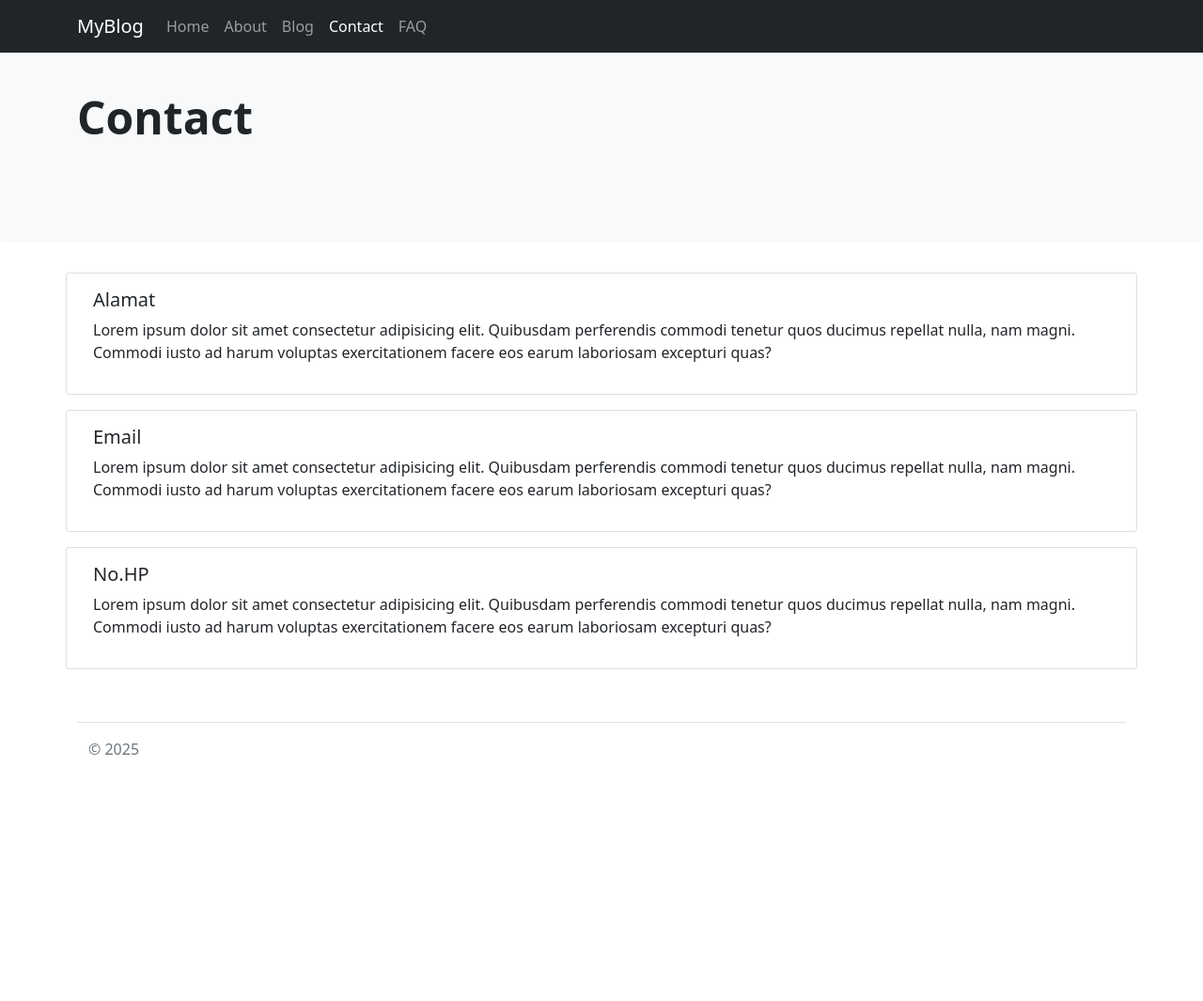
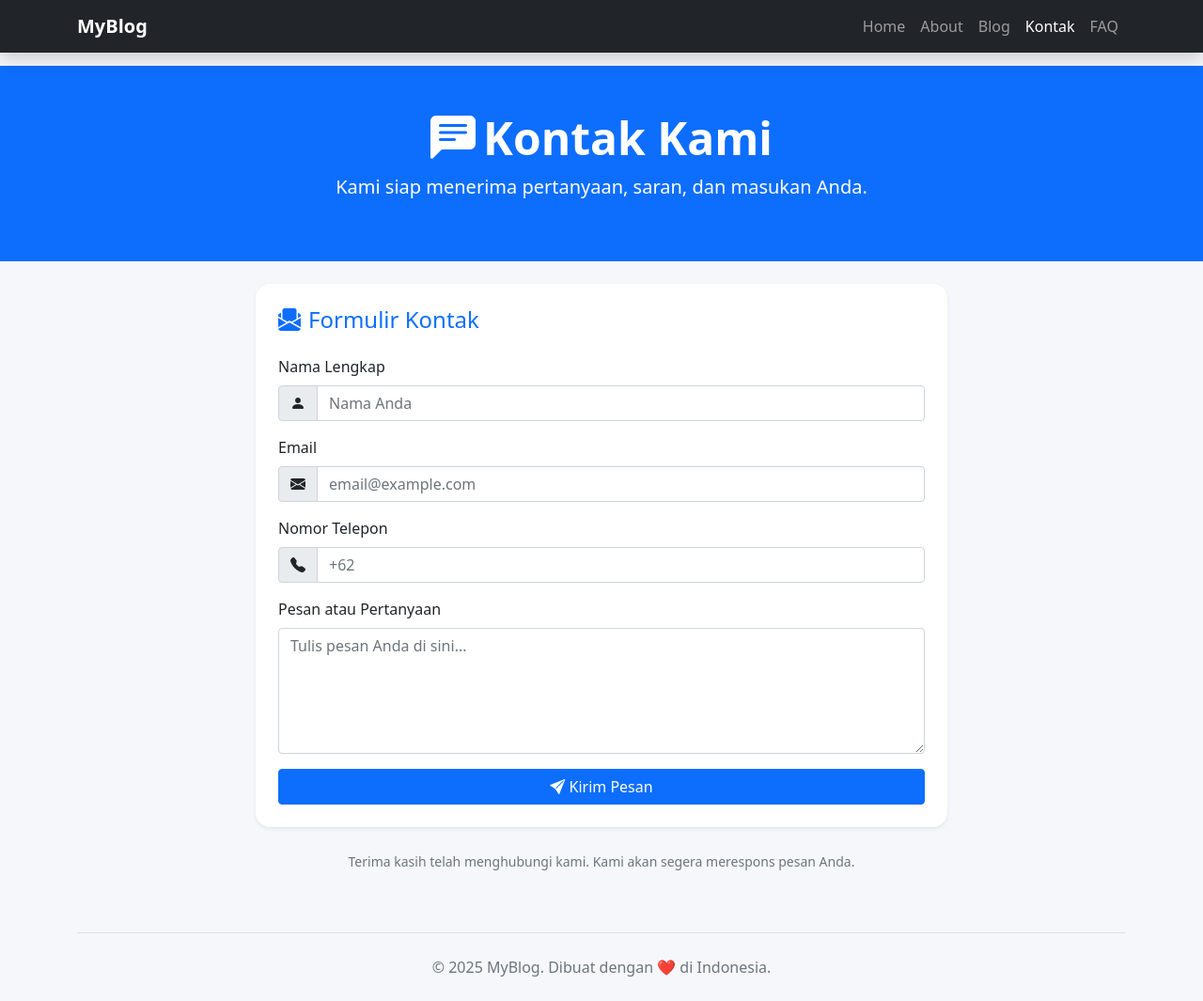
Before and after one commit to amanbd04/project3, a CodeIgniter 4 app: the page made by app/Views/contact.php in a window 1280 px wide. Shown: the whole page at 94% size. Before the commit the page ends 803 px from the top, so only its background shows below. Run offline with PHP 8.4 and a stand-in for CodeIgniter, Linux system fonts and the light colour scheme; the template is opened without the code that fills it, so the values that code supplies are empty; some libraries are stand-ins or nearby versions.

Commit message:
"update kontak pengiriman ke email"  "mulai dari contact, page, KontakModel, dan routes serta controller"

```diff
--- a/app/Views/admin/navbar.php
+++ b/app/Views/admin/navbar.php
@@ -1,6 +1,6 @@
     <nav class="navbar navbar-expand-md navbar-dark fixed-top bg-dark">
         <div class="container">
-            <a class="navbar-brand" href="<?= base_url() ?>">MyBlog</a>
+            <a class="navbar-brand" href="<?= base_url() ?>">Halaman Belajar</a>
             <button class="navbar-toggler" type="button" data-bs-toggle="collapse" data-bs-target="#navbarNav" aria-controls="navbarNav" aria-expanded="false" aria-label="Toggle navigation">
                 <span class="navbar-toggler-icon"></span>
             </button>
--- a/app/Views/contact.php
+++ b/app/Views/contact.php
@@ -1,88 +1,126 @@
-
 <!DOCTYPE html>
-<html lang="en">
+<html lang="id">
 
 <head>
 	<meta charset="UTF-8">
 	<meta name="viewport" content="width=device-width, initial-scale=1.0">
-	<title>MyBlog</title>
+	<title>Kontak Kami - MyBlog</title>
 
 	<!-- Bootstrap CSS -->
-	<link rel="stylesheet" href="<?= base_url('css/bootstrap.min.css') ?>" />
+	<link rel="stylesheet" href="<?= base_url('css/bootstrap.min.css') ?>">
+	<!-- Bootstrap Icons -->
+	<link rel="stylesheet" href="https://cdn.jsdelivr.net/npm/bootstrap-icons@1.10.5/font/bootstrap-icons.css">
+	<style>
+		body {
+			background: #f5f7fa;
+			padding-top: 70px;
+		}
+
+		.card {
+			border: none;
+			border-radius: 1rem;
+		}
+
+		.card-body {
+			background-color: #ffffff;
+			border-radius: 1rem;
+		}
+
+		.form-control:focus {
+			border-color: #0d6efd;
+			box-shadow: 0 0 0 0.2rem rgba(13, 110, 253, 0.25);
+		}
+	</style>
 </head>
 
 <body>
 
-	<nav class="navbar navbar-expand-md navbar-dark fixed-top bg-dark">
+	<nav class="navbar navbar-expand-md navbar-dark bg-dark fixed-top shadow">
 		<div class="container">
-			<a class="navbar-brand" href="<?= base_url() ?>">MyBlog</a>
-			<button class="navbar-toggler" type="button" data-bs-toggle="collapse" data-bs-target="#navbarNav" aria-controls="navbarNav" aria-expanded="false" aria-label="Toggle navigation">
+			<a class="navbar-brand fw-bold" href="<?= base_url() ?>">MyBlog</a>
+			<button class="navbar-toggler" type="button" data-bs-toggle="collapse" data-bs-target="#navbarNav">
 				<span class="navbar-toggler-icon"></span>
 			</button>
 			<div class="collapse navbar-collapse" id="navbarNav">
-				<ul class="navbar-nav">
-					<li class="nav-item">
-						<a class="nav-link" href="<?= base_url() ?>">Home</a>
-					</li>
-					<li class="nav-item">
-						<a class="nav-link" href="<?= base_url('about') ?>">About</a>
-					</li>
-					<li class="nav-item">
-						<a class="nav-link" href="<?= base_url('post') ?>">Blog</a>
-					</li>
-					<li class="nav-item">
-						<a class="nav-link active" aria-current="page" href="<?= base_url('contact') ?>">Contact</a>
-					</li>
-					<li class="nav-item">
-						<a class="nav-link" href="<?= base_url('faqs') ?>">FAQ</a>
-					</li>
+				<ul class="navbar-nav ms-auto">
+					<li class="nav-item"><a class="nav-link" href="<?= base_url() ?>">Home</a></li>
+					<li class="nav-item"><a class="nav-link" href="<?= base_url('about') ?>">About</a></li>
+					<li class="nav-item"><a class="nav-link" href="<?= base_url('post') ?>">Blog</a></li>
+					<li class="nav-item"><a class="nav-link active" href="<?= base_url('contact') ?>">Kontak</a></li>
+					<li class="nav-item"><a class="nav-link" href="<?= base_url('faqs') ?>">FAQ</a></li>
 				</ul>
 			</div>
 		</div>
 	</nav>
 
-	<div class="p-5 mb-4 bg-light rounded-3">
-      <div class="container py-5">
-        <h1 class="display-5 fw-bold">Contact</h1>
-
+	<!-- Header -->
+	<div class="bg-primary text-white text-center py-5 mb-4">
+		<div class="container">
+			<h1 class="display-5 fw-bold"><i class="bi bi-chat-left-text-fill me-2"></i>Kontak Kami</h1>
+			<p class="lead">Kami siap menerima pertanyaan, saran, dan masukan Anda.</p>
 		</div>
 	</div>
 
+	<!-- Form Kontak -->
 	<div class="container">
-		<div class="row">
-			<div class="col-md-12 my-2 card">
-				<div class="card-body">
-					<h5 class="h5">Alamat</h5>
-					<p>Lorem ipsum dolor sit amet consectetur adipisicing elit. Quibusdam perferendis commodi tenetur quos ducimus repellat nulla, nam magni. Commodi iusto ad harum voluptas exercitationem facere eos earum laboriosam excepturi quas?</p>
+		<div class="row justify-content-center">
+			<div class="col-md-8">
+				<?php if (session()->getFlashdata('message')): ?>
+					<div class="alert alert-success alert-dismissible fade show" role="alert">
+						<i class="bi bi-check-circle-fill me-1"></i><?= session()->getFlashdata('message') ?>
+						<button type="button" class="btn-close" data-bs-dismiss="alert" aria-label="Close"></button>
+					</div>
+				<?php endif; ?>
+
+				<div class="card shadow-sm">
+					<div class="card-body p-4">
+						<h4 class="mb-4 text-primary"><i class="bi bi-envelope-paper-fill me-2"></i>Formulir Kontak</h4>
+						<form action="<?= base_url('/kirim') ?>" method="post">
+							<div class="mb-3">
+								<label for="nama" class="form-label">Nama Lengkap</label>
+								<div class="input-group">
+									<span class="input-group-text"><i class="bi bi-person-fill"></i></span>
+									<input type="text" class="form-control" id="nama" name="nama" placeholder="Nama Anda" required>
 								</div>
 							</div>
-			<div class="col-md-12 my-2 card">
-				<div class="card-body">
-					<h5 class="h5">Email</h5>
-					<p>Lorem ipsum dolor sit amet consectetur adipisicing elit. Quibusdam perferendis commodi tenetur quos ducimus repellat nulla, nam magni. Commodi iusto ad harum voluptas exercitationem facere eos earum laboriosam excepturi quas?</p>
+							<div class="mb-3">
+								<label for="email" class="form-label">Email</label>
+								<div class="input-group">
+									<span class="input-group-text"><i class="bi bi-envelope-fill"></i></span>
+									<input type="email" class="form-control" id="email" name="email" placeholder="email@example.com" required>
 								</div>
 							</div>
-			<div class="col-md-12 my-2 card">
-				<div class="card-body">
-					<h5 class="h5">No.HP</h5>
-					<p>Lorem ipsum dolor sit amet consectetur adipisicing elit. Quibusdam perferendis commodi tenetur quos ducimus repellat nulla, nam magni. Commodi iusto ad harum voluptas exercitationem facere eos earum laboriosam excepturi quas?</p>
+							<div class="mb-3">
+								<label for="telepon" class="form-label">Nomor Telepon</label>
+								<div class="input-group">
+									<span class="input-group-text"><i class="bi bi-telephone-fill"></i></span>
+									<input type="text" class="form-control" id="telepon" name="telepon" placeholder="+62">
+								</div>
+							</div>
+							<div class="mb-3">
+								<label for="deskripsi" class="form-label">Pesan atau Pertanyaan</label>
+								<textarea class="form-control" id="deskripsi" name="deskripsi" rows="5" placeholder="Tulis pesan Anda di sini..." required></textarea>
+							</div>
+							<button type="submit" class="btn btn-primary w-100">
+								<i class="bi bi-send-fill"></i> Kirim Pesan
+							</button>
+						</form>
+					</div>
+				</div>
+				<p class="text-center mt-4 text-muted"><small>Terima kasih telah menghubungi kami. Kami akan segera merespons pesan Anda.</small></p>
+			</div>
 		</div>
 	</div>
 
-		</div>
-	</div>
-	<div class="container py-4">
-		<footer class="pt-3 mt-4 text-muted border-top">
-			<div class="container">
-				&copy; <?= Date('Y') ?>
-			</div>
+	<!-- Footer -->
+	<div class="container mt-5">
+		<footer class="text-center text-muted py-4 border-top">
+			&copy; <?= date('Y') ?> MyBlog. Dibuat dengan ❤️ di Indonesia.
 		</footer>
 	</div>
 
-	<!-- Jquery dan Bootsrap JS -->
-	<script src="<?= base_url('js/jquery.min.js') ?>"></script>
-	<script src="<?= base_url('js/bootstrap.min.js') ?>"></script>
-
+	<!-- Bootstrap JS -->
+	<script src="<?= base_url('js/bootstrap.bundle.min.js') ?>"></script>
 </body>
 
 </html>
```
Also changed, not shown: app/Config/Email.php (+20 -99 lines), app/Config/Routes.php (+6 -2 lines), app/Controllers/Page.php (+39 -4 lines), app/Database/Migrations/2025-07-29-160909_CreateKontak.php (added, +26 -0 lines), app/Models/KontakModel.php (added, +12 -0 lines), app/Views/admin/admin_post_create.php (+71 -24 lines), app/Views/admin/admin_post_update.php (+54 -39 lines). Lines whose indentation alone changed are shown as unchanged.
